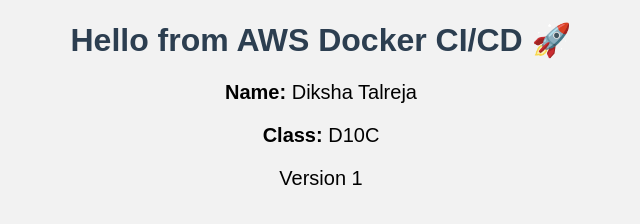
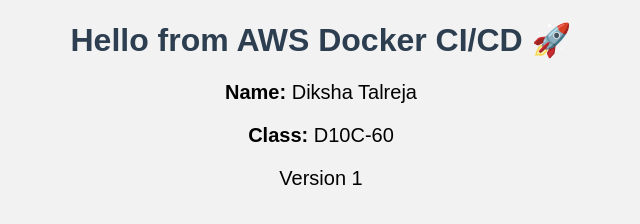
Before and after one commit to Diksha-talreja/webapp, a plain HTML site: page index.html in a window 1280 px wide. Shown: the full height of the page, 319-959 px from the left. Drawn offline with Linux system fonts and the light colour scheme.

Commit message:
Update index.html

```diff
--- a/index.html
+++ b/index.html
@@ -22,7 +22,7 @@
 <h1>Hello from AWS Docker CI/CD 🚀</h1>
 
 <p><b>Name:</b> Diksha Talreja</p>
-<p><b>Class:</b> D10C</p>
+<p><b>Class:</b> D10C-60</p>
 
 <p>Version 1</p>
 
```
